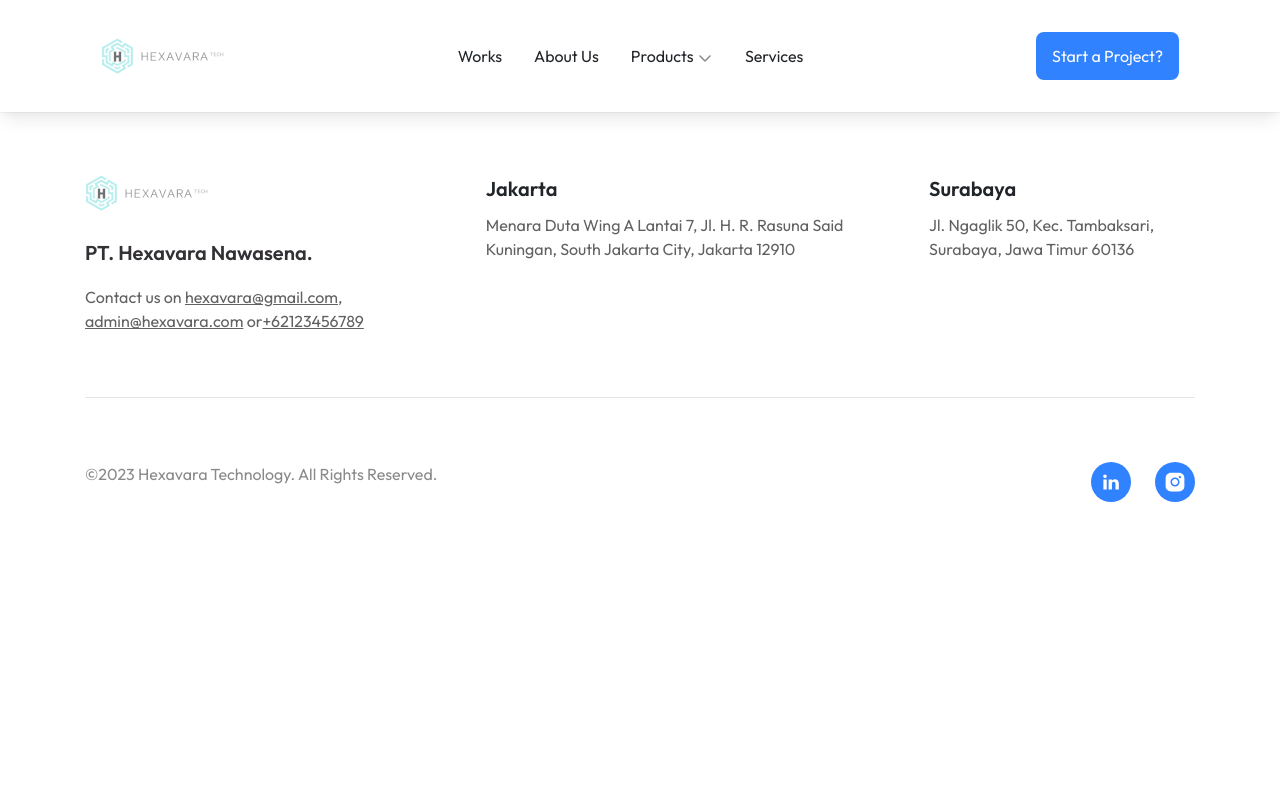
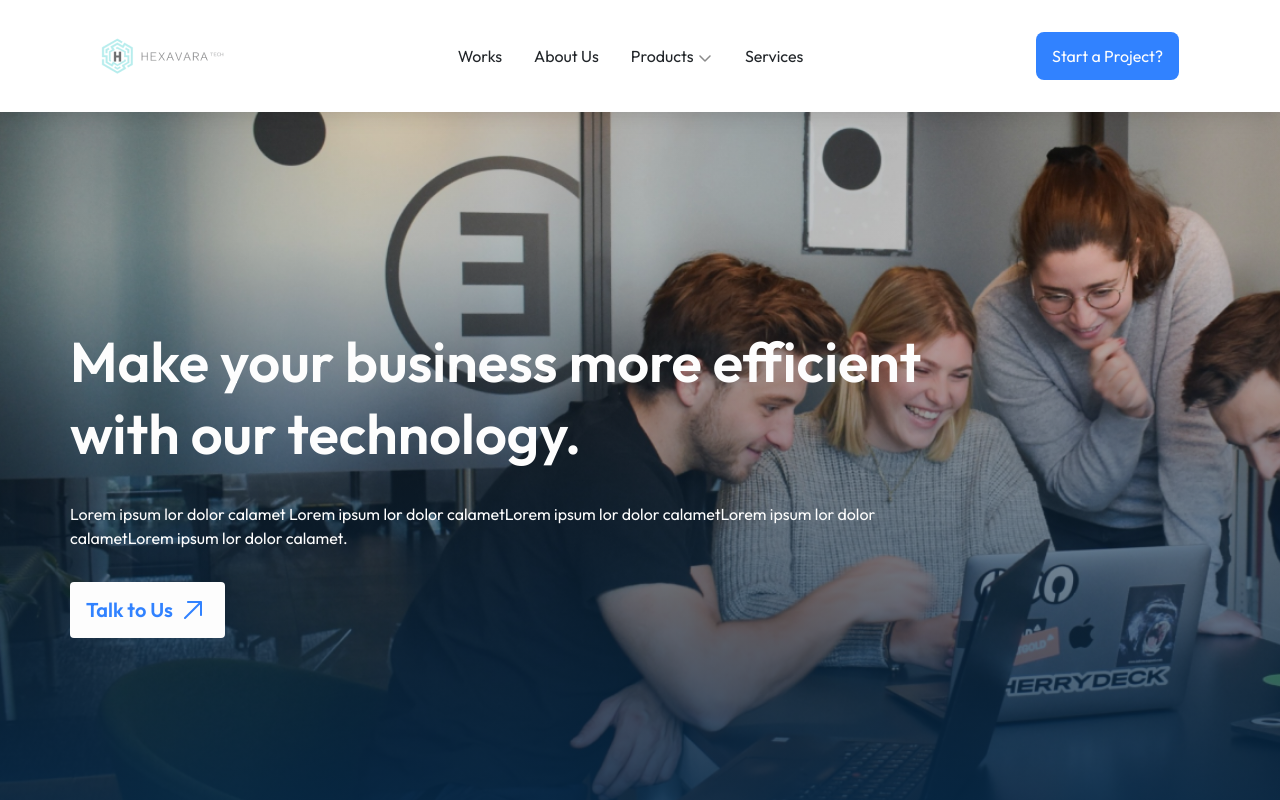
Before and after one commit to Ianphantom/hexavara, a React (Create React App) app: page /product in a window 1280 px wide. Shown: the top 800 px of the page. Built offline with nearby package versions, Linux system fonts and the light colour scheme.

Commit message:
create : onhover header product list show and product pages section one

```diff
--- a/src/App.js
+++ b/src/App.js
@@ -12,6 +12,7 @@ import WorkPagesIndex from "./pages/WorkPages/WorkPagesIndex";
 import AboutPagesIndex from "./pages/AboutPages/AboutPagesIndex";
 import LandingPagesIndex from "./pages/LandingPages/LandingPagesIndex";
 import WorkDetailPages from "./pages/WorkDetailPages/WorkDetailPages";
+import ProductPagesIndex from "./pages/ProductPages/ProductPagesIndex";
 
 function App() {
   return (
@@ -24,6 +25,12 @@ function App() {
         <Route exact path='/about' element={<AboutPagesIndex />} />
         <Route exact path='/home' element={<LandingPagesIndex />} />
         <Route exact path='/works/:id' element={<WorkDetailPages />} />
+        <Route exact path='/product' element={<ProductPagesIndex />} />
+        <Route
+          exact
+          path='/product/:id'
+          element={<div>For Now nothing here</div>}
+        />
       </Routes>
       <FooterComponent />
     </div>
--- a/src/components/HeaderComponent.js
+++ b/src/components/HeaderComponent.js
@@ -1,6 +1,6 @@
 import React, { useState } from "react";
 import styled from "styled-components";
-import { Link } from "react-router-dom";
+import { Link, useNavigate } from "react-router-dom";
 
 // import component
 import ButtonComponent from "./ButtonComponent";
@@ -12,13 +12,22 @@ import caretDown from "../assets/svg/caretDown.svg";
 // import data
 import { dataProduct } from "../data/data-product";
 
-const ProductMenu = () => {
+const ProductMenu = ({ setShowProductMenu }) => {
+  const navigate = useNavigate();
   return (
-    <div className='product-sub-list show'>
+    <div
+      className='product-sub-list show'
+      onMouseEnter={() => setShowProductMenu(true)}
+      onMouseLeave={() => setShowProductMenu(false)}
+    >
       <div>
         <div className='row'>
           {dataProduct.map((item) => (
-            <ProductItemStyled className='col-md-6 pointer' key={item.id}>
+            <ProductItemStyled
+              className='col-md-6 pointer'
+              key={item.id}
+              onClick={() => navigate(`/product/${item.id}`)}
+            >
               <div className='logo-product'>
                 <img src={item.icon} alt={item.name} />
               </div>
@@ -39,6 +48,7 @@ const ProductMenu = () => {
 };
 
 const HeaderComponent = () => {
+  const navigate = useNavigate();
   const [showProductMenu, setShowProductMenu] = useState(0);
   return (
     <HeaderComponentStyled>
@@ -77,7 +87,8 @@ const HeaderComponent = () => {
               </Link>
               <div
                 className='paragraph-medium regular pointer'
-                onClick={() => setShowProductMenu(!showProductMenu)}
+                onMouseOver={() => setShowProductMenu(!showProductMenu)}
+                onClick={() => navigate("/product")}
               >
                 Products{" "}
                 <img
@@ -86,7 +97,14 @@ const HeaderComponent = () => {
                   className={`icon ${showProductMenu ? "rotate-180" : ""}`}
                 />
               </div>
-              {showProductMenu ? <ProductMenu /> : ""}
+              {showProductMenu ? (
+                <ProductMenu
+                  setShowProductMenu={setShowProductMenu}
+                  showProductMenu={showProductMenu}
+                />
+              ) : (
+                ""
+              )}
               <Link to={"/services"}>
                 <div className='paragraph-medium regular pointer'>Services</div>
               </Link>
@@ -171,6 +189,9 @@ const ProductItemStyled = styled.div`
   padding: 12px 16px;
   display: flex;
   gap: 24px;
+  &:hover {
+    background: var(--hxvr-neutral-40);
+  }
   .product-information {
     display: flex;
     flex-direction: column;
--- /dev/null
+++ b/src/pages/ProductPages/ProductPagesIndex.js
@@ -0,0 +1,13 @@
+import React from "react";
+
+import ProductPagesSectionOne from "./ProductPagesSectionOne";
+
+const ProductPagesIndex = () => {
+  return (
+    <div>
+      <ProductPagesSectionOne />
+    </div>
+  );
+};
+
+export default ProductPagesIndex;
--- /dev/null
+++ b/src/pages/ProductPages/ProductPagesSectionOne.js
@@ -0,0 +1,70 @@
+import React from "react";
+import styled from "styled-components";
+
+// immport component
+import ButtonComponent from "../../components/ButtonComponent";
+
+// import icon
+import arrowUpRight from "../../assets/svg/arrowUpRight.svg";
+import jumbotron from "../../assets/images/jumbotron.png";
+
+const ProductPagesSectionOne = () => {
+  return (
+    <ProductPagesSectionOneStyled>
+      <div className='container'>
+        <div className='title display-large'>
+          Make your business more efficient with our technology.
+        </div>
+        <div className='desc paragraph-medium regular'>
+          Lorem ipsum lor dolor calamet Lorem ipsum lor dolor calametLorem ipsum
+          lor dolor calametLorem ipsum lor dolor calametLorem ipsum lor dolor
+          calamet.
+        </div>
+        <div className='button-cta-container'>
+          <ButtonComponent
+            text='Talk to Us'
+            icon={arrowUpRight}
+            className='button filled-secondary border-radius-4 pointer paragraph-large'
+          />
+        </div>
+      </div>
+    </ProductPagesSectionOneStyled>
+  );
+};
+
+const ProductPagesSectionOneStyled = styled.div`
+  margin-bottom: 40px;
+  background: linear-gradient(
+      180deg,
+      rgba(13, 13, 13, 0.2) 17.27%,
+      #052a4b 110.15%
+    ),
+    url(${jumbotron});
+
+  background-size: cover;
+  .container {
+    padding: 214px 0px;
+    .title {
+      color: var(--hxvr-neutral-30);
+      width: 75%;
+      margin-bottom: 32px;
+    }
+    .desc {
+      color: var(--hxvr-neutral-30);
+      width: 75%;
+      margin-bottom: 32px;
+    }
+    .button-cta-container {
+      display: flex;
+      gap: 20px;
+      align-items: center;
+      .works {
+        padding: 12px 16px;
+        color: var(--hxvr-neutral-30);
+        text-decoration: underline;
+      }
+    }
+  }
+`;
+
+export default ProductPagesSectionOne;
```
